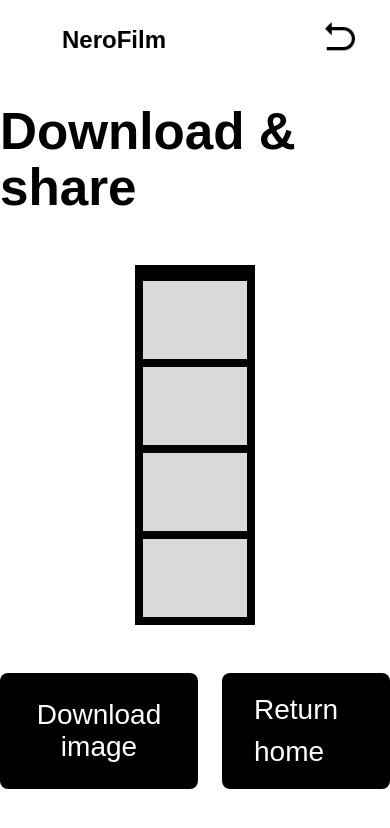
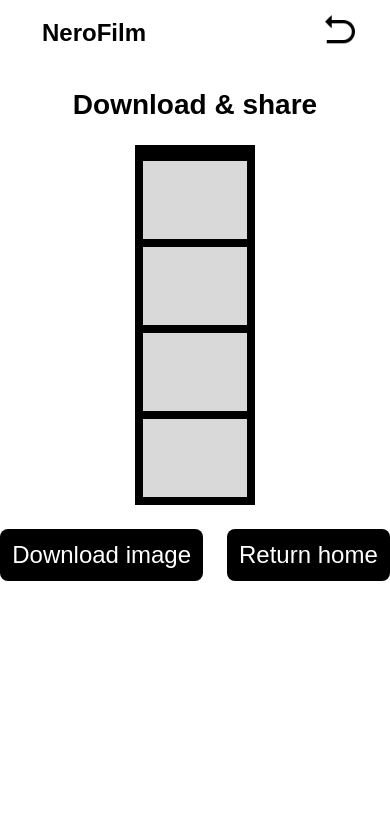
Before and after one commit to NeroFilm/nerofilm, a React (Vite) app: page /#/download in a window 390 px wide. Shown: the top 828 px of the page. Built offline with nearby package versions, Linux system fonts and the light colour scheme; a web font is replaced by a local one.

Commit message:
added basic responsive styling

```diff
--- a/src/pages/SelectPhotos/index.jsx
+++ b/src/pages/SelectPhotos/index.jsx
@@ -41,6 +41,12 @@ function SelectPhotos() {
       <section className="options-c">
         <h1>Select photos</h1>
         <div className="options-r">
+          <Frame
+            filter={frame.filter}
+            images={selected}
+            layout={frame.layout}
+            color={frame.color}
+          />
           <ul className="image-options">
             {frame.images.map((image, key) => {
               return (
@@ -65,12 +71,6 @@ function SelectPhotos() {
               );
             })}
           </ul>
-          <Frame
-            filter={frame.filter}
-            images={selected}
-            layout={frame.layout}
-            color={frame.color}
-          />
         </div>
         <button className="btn" onClick={() => onClick()}>
           Continue
--- a/src/styles/global.css
+++ b/src/styles/global.css
@@ -64,3 +64,69 @@ button,
   cursor: pointer;
   font-family: "Lustria", sans-serif;
 }
+
+.options-c h1 {
+  font-size: 36px;
+}
+
+/* Responsive: Tablet - iPad */
+@media (max-width: 1024px) {
+  .options-c {
+    gap: 32px;
+  }
+  .options-c h1 {
+    font-size: 32px;
+  }
+  .options-r {
+    gap: 48px;
+  }
+  .image-options {
+    width: 240px;
+    grid-template-columns: repeat(2, 1fr);
+    grid-template-rows: repeat(4, 1fr);
+  }
+  button,
+  .btn,
+  a {
+    padding: 12px 24px;
+  }
+  .frame-options {
+    gap: 48px;
+    flex-direction: row;
+  }
+}
+
+/* Responsive: Phones - iPhone */
+@media (max-width: 768px) {
+  .options-c {
+    gap: 24px;
+  }
+  .options-c h1 {
+    font-size: 28px;
+  }
+  .options-r {
+    gap: 32px;
+    flex-direction: column;
+  }
+  .image-options {
+    /* fix */
+    display: none;
+    position: absolute;
+    left: 0;
+    bottom: 0;
+    width: 80vw;
+    grid-template-columns: repeat(4, 1fr);
+    grid-template-rows: repeat(2, 1fr);
+    gap: 1px;
+  }
+  button,
+  .btn,
+  a {
+    padding: 8px 12px;
+    font-size: 24px;
+  }
+  .frame-options {
+    gap: 48px;
+    flex-direction: row;
+  }
+}
```
